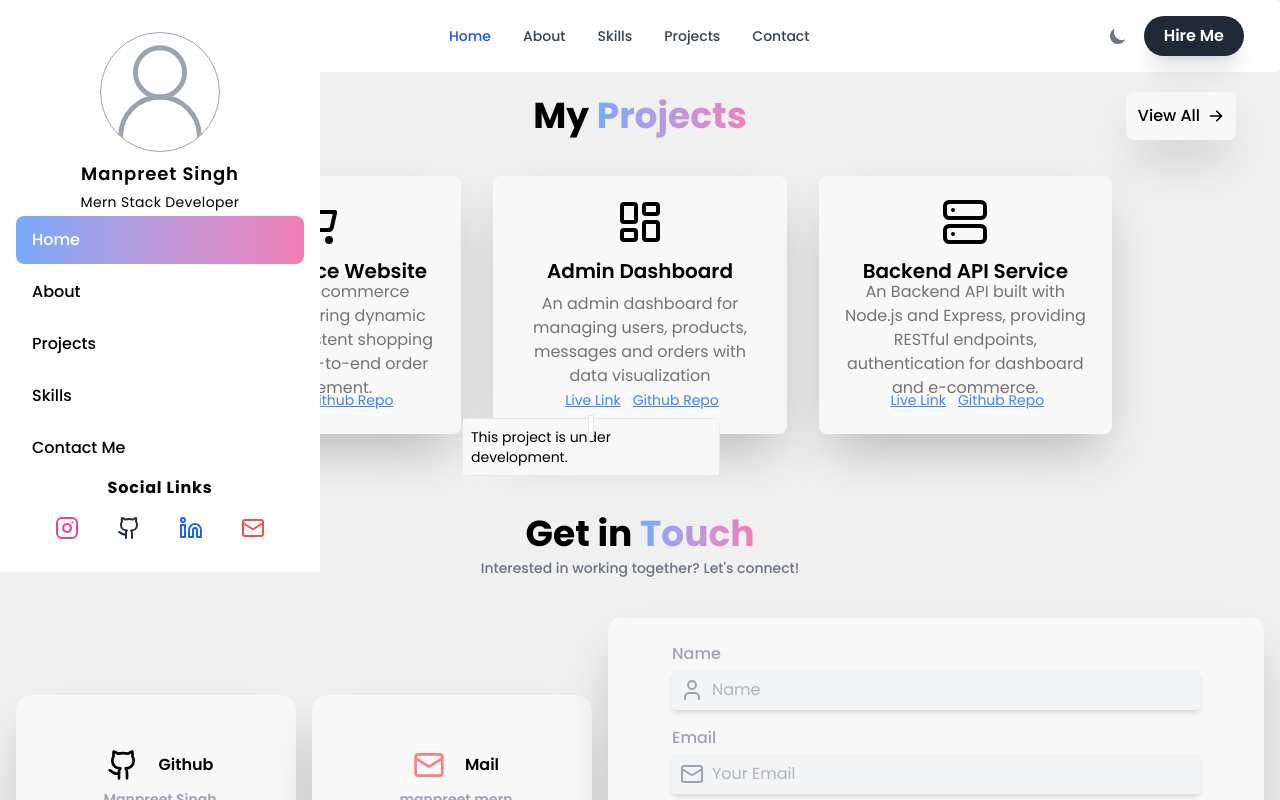
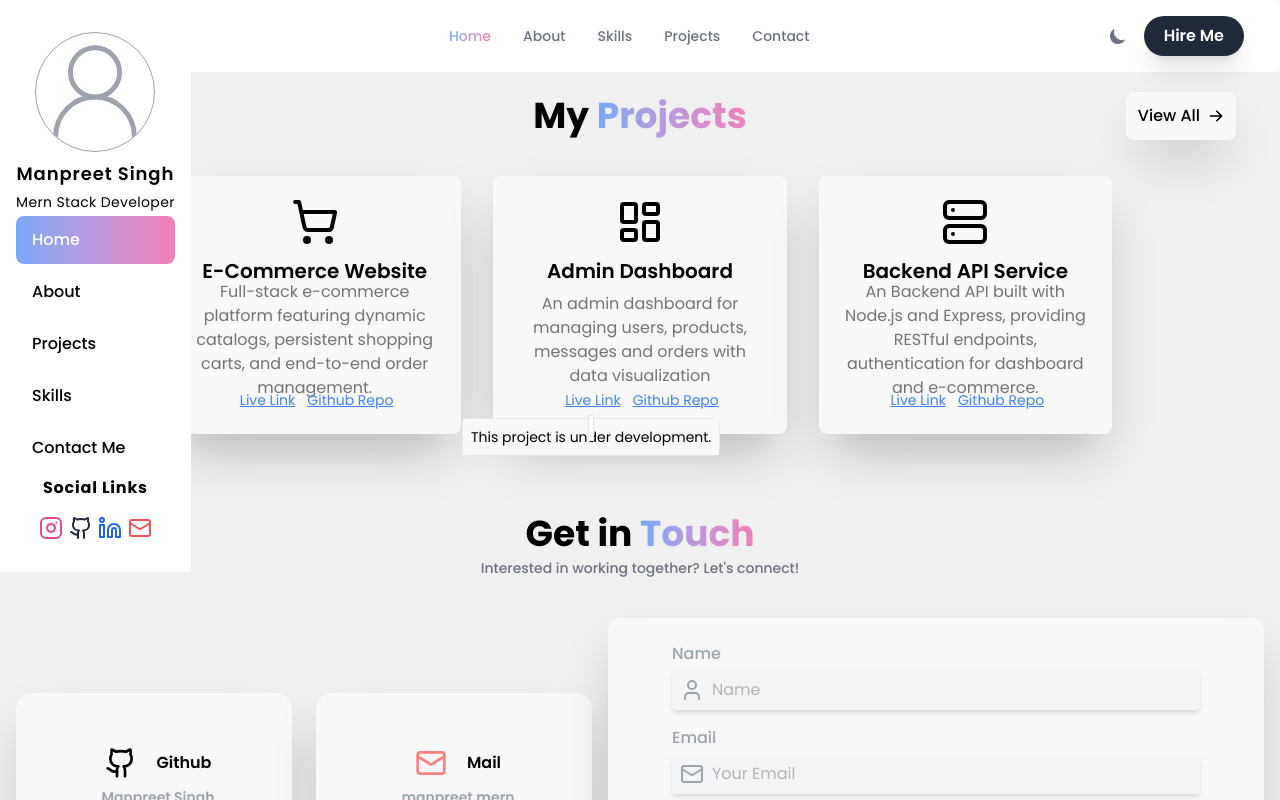
Before and after one commit to Manpreet055/portfolio, a React (Vite) app: page / in a window 1280 px wide. Both pictures are taken after a click on the button "Live Link". Shown: the part 2092-2892 px from the top of the page. Built offline with nearby package versions, Linux system fonts and the light colour scheme; no server answers.

Commit message:
feat :  Enhance UI/UX with Theming and Interactivity feat :  Navbar Active Link Highlighting on Scroll ux : cursor-pointer added to interactive elements style : Adjusted Spacing and Layout for Better Visual Appeal

```diff
--- a/src/layout/contact/ContactCard.jsx
+++ b/src/layout/contact/ContactCard.jsx
@@ -5,7 +5,7 @@
   return (
     <motion.li
       variants={item}
-      className="flex flex-col h-40 theme justify-center shadow-effect transitions p-6 rounded-2xl  w-full items-center"
+      className="flex cursor-pointer flex-col h-40 theme justify-center shadow-effect transitions p-6 rounded-2xl  w-full items-center"
     >
       <span className="flex items-center gap-3 font-semibold">
         {" "}
--- a/src/layout/contact/ContactDetails.jsx
+++ b/src/layout/contact/ContactDetails.jsx
@@ -10,7 +10,7 @@
       initial="hidden"
       whileInView="visible"
       exit="hidden"
-      className="grid grid-cols-2 gap-6 sm:gap-4 grid-rows-2  max-w-4xl  justify-evenly items-center w-full lg:max-w-xl lg:max-h-120 lg:min-h-90 "
+      className="grid grid-cols-2 gap-6  grid-rows-2  max-w-4xl  justify-evenly items-center w-full lg:max-w-xl lg:max-h-120 lg:min-h-90 "
     >
       <ContactCard
         Icon={Github}
--- a/src/layout/contact/ContactForm.jsx
+++ b/src/layout/contact/ContactForm.jsx
@@ -27,7 +27,7 @@
       whileInView={{ x: 0 }}
       exit={{ x: -50 }}
       transition={{ duration: 0.3 }}
-      className="shadow-effect theme  dark:text-neutral-300 text-neutral-500  transitions max-w-4xl w-full mt-4   rounded-xl"
+      className="shadow-effect theme cursor-pointer dark:text-neutral-300 text-neutral-500  transitions max-w-4xl w-full mt-4   rounded-xl"
     >
       <form
         onSubmit={handleSubmit(onSubmit)}
@@ -114,7 +114,7 @@
           <button
             disabled={loading}
             type="submit"
-            className="primary-bg-gradient rounded-3xl mt-2 font-medium px-10 p-3 text-sm sm:text-base text-white transitions hover:scale-105"
+            className="primary-bg-gradient cursor-pointer rounded-3xl mt-2 font-medium px-10 p-3 text-sm sm:text-base text-white transitions hover:scale-105"
           >
             {loading ? (
               <span className="flex items-center gap-2">
--- a/src/layout/navigation/Navbar.jsx
+++ b/src/layout/navigation/Navbar.jsx
@@ -1,5 +1,4 @@
 import {
-  Button,
   Navbar,
   NavbarBrand,
   NavbarCollapse,
@@ -8,8 +7,35 @@
 import { DarkThemeToggle } from "flowbite-react";
 import { navbarTheme } from "../../utils/customFlowbiteThemes";
 import SideBar from "./Sidebar";
+import { useState, useEffect } from "react";
 
 const NavbarComponent = () => {
+  const [activeSection, setActiveSection] = useState("hero");
+
+  useEffect(() => {
+    const handleScroll = () => {
+      const sections = ["hero", "about", "techstack", "projects", "contact"];
+      const scrollPosition = window.scrollY + 100;
+
+      for (const section of sections) {
+        const element = document.getElementById(section);
+        if (element) {
+          const { offsetTop, offsetHeight } = element;
+          if (
+            scrollPosition >= offsetTop &&
+            scrollPosition < offsetTop + offsetHeight
+          ) {
+            setActiveSection(section);
+            break;
+          }
+        }
+      }
+    };
+
+    window.addEventListener("scroll", handleScroll);
+    return () => window.removeEventListener("scroll", handleScroll);
+  }, []);
+
   return (
     <Navbar fluid rounded theme={navbarTheme}>
       <NavbarBrand href="#">
@@ -18,7 +44,7 @@
         </span>
       </NavbarBrand>
       <div className="flex items-center gap-2 md:gap-4 md:order-2">
-        <DarkThemeToggle />
+        <DarkThemeToggle className="cursor-pointer" />
         <a
           href="mailto:manpreet.mern@gmail.com"
           className="theme-alt text-theme-alt py-2 font-semibold hover:shadow-md shadow-xl transitions px-5 rounded-full hidden md:block whitespace-nowrap"
@@ -28,13 +54,21 @@
         <SideBar />
       </div>
       <NavbarCollapse>
-        <NavbarLink href="#hero" active>
+        <NavbarLink href="#hero" active={activeSection === "hero"}>
           Home
         </NavbarLink>
-        <NavbarLink href="#about">About</NavbarLink>
-        <NavbarLink href="#techstack">Skills</NavbarLink>
-        <NavbarLink href="#projects">Projects</NavbarLink>
-        <NavbarLink href="#contact">Contact</NavbarLink>
+        <NavbarLink href="#about" active={activeSection === "about"}>
+          About
+        </NavbarLink>
+        <NavbarLink href="#techstack" active={activeSection === "techstack"}>
+          Skills
+        </NavbarLink>
+        <NavbarLink href="#projects" active={activeSection === "projects"}>
+          Projects
+        </NavbarLink>
+        <NavbarLink href="#contact" active={activeSection === "contact"}>
+          Contact
+        </NavbarLink>
       </NavbarCollapse>
     </Navbar>
   );
--- a/src/sections/Contact.jsx
+++ b/src/sections/Contact.jsx
@@ -5,7 +5,7 @@
   return (
     <section
       id="contact"
-      className=" px-4 flex-col justify-center items-center"
+      className=" px-4 flex-col mt-10 py-10 justify-center items-center"
     >
       <h2 className="text-4xl w-full font-bold text-center ">
         Get in <span className="primary-text-bg-gradient">Touch</span>
--- a/src/sections/HeroSection.jsx
+++ b/src/sections/HeroSection.jsx
@@ -7,7 +7,7 @@
   const keywords = ["Secure", "Responsive", "Scalable", "Dynamic"];
   return (
     <section className="px-3 sm:px-3" id="hero">
-      <div className="lg:mx-16 mt-2 shadow-effect transitions sm:mt-6 overflow-hidden rounded-3xl relative flex items-start min-h-150vh px-4 sm:px-6 xl:px-32 py-8 sm:py-16 bg-gray-100 theme">
+      <div className="lg:mx-16 mt-2 shadow-effect cursor-pointer transitions sm:mt-6 overflow-hidden rounded-3xl relative flex items-start min-h-150vh px-4 sm:px-6 xl:px-32 py-8 sm:py-16 bg-gray-100 theme">
         <div className="p-1 sm:p-4 max-w-2xl gap-6 h-full flex flex-col items-start justify-center">
           <h1 className="text-lg sm:text-xl font-semibold ">
             Mern stack developer
--- a/src/sections/Projects.jsx
+++ b/src/sections/Projects.jsx
@@ -10,7 +10,7 @@
   const displayedProjects = showAll ? projects : projects.slice(0, 3);
   return (
     <section
-      className=" sm:px-6 mt-5 sm:mt-10 mb-10 w-full flex  md:px-10 flex-col justify-center"
+      className=" sm:px-6 mt-5 sm:mt-10  w-full flex  md:px-10 flex-col justify-center"
       id="projects"
     >
       <div className="flex relative w-full px-4 sm:px-0  mt-10 items-center justify-between">
@@ -24,7 +24,7 @@
           My <span className="primary-text-bg-gradient">Projects</span>
         </motion.h1>
         <button
-          className="absolute right-1  shadow-effect text-xs sm:text-base p-3 transitions rounded-lg theme text-nowrap font-medium group flex items-center gap-2"
+          className="absolute right-1 cursor-pointer   shadow-effect text-xs sm:text-base p-3 transitions rounded-lg theme text-nowrap font-medium group flex items-center gap-2"
           onClick={() => setShowAll(!showAll)}
         >
           {showAll ? "Show Less" : "View All"}{" "}
@@ -34,7 +34,7 @@
           />{" "}
         </button>
       </div>
-      <div className="px-4 sm:px-8 xl:px-32 py-8 sm:py-10">
+      <div className="px-4 sm:px-8 xl:px-32 pt-8 sm:pt-10">
         <motion.ul
           initial="hidden"
           whileInView="visible"
--- a/src/ui/CoreSkillsCard.jsx
+++ b/src/ui/CoreSkillsCard.jsx
@@ -2,7 +2,7 @@
 
 const CoreSkillsCard = ({ Icon, title, desc }) => {
   return (
-    <div className="p-4 theme shadow-effect transitions  min-h-50 rounded-lg   w-80 my-4">
+    <div className="p-4 grow cursor-pointer theme shadow-effect transitions  min-h-50 rounded-lg   w-95 my-4">
       <Icon className="mb-2 primary-bg-gradient rounded-full p-2" size={46} />
       <h2 className="text-xl font-semibold mb-2">{title}</h2>
       <p className="text-sm  dark:text-neutral-300 text-neutral-500 ">{desc}</p>
--- a/src/ui/ProjectCard.jsx
+++ b/src/ui/ProjectCard.jsx
@@ -12,7 +12,7 @@
     popover = false,
   } = project;
   return (
-    <div className="bg-gray-100  grid grid-rows-[60px_30px_80px_10px] sm:grid-rows-[60px_30px_100px_1fr] place-items-center  theme rounded-lg p-6 shadow-effect transitions">
+    <div className="bg-gray-100 cursor-pointer grid grid-rows-[60px_30px_80px_10px] sm:grid-rows-[60px_30px_100px_1fr] place-items-center  theme rounded-lg p-6 shadow-effect transitions">
       <Icon className="mx-auto mb-4 text-theme" size={48} />
       <h3 className="text-xl font-semibold mb-2 text-center">{projectName}</h3>
       <p className="max-w-sm mx-auto text-sm md:text-base  dark:text-neutral-300 text-neutral-500 text-center">
@@ -25,18 +25,20 @@
             content={
               <div className="w-64 text-sm theme">
                 <div className="p-2">
-                  <p>This project is under development.</p>
+                  <p className="text-nowrap">
+                    This project is under development.
+                  </p>
                 </div>
               </div>
             }
           >
-            <button className="text-blue-500 text-sm text-nowrap pl-1 hover:text-blue-600 transitions underline">
+            <button className="text-blue-500 cursor-pointer text-sm text-nowrap pl-1 hover:text-blue-600 transitions underline">
               Live Link
             </button>
           </Popover>
         ) : (
           <a
-            className="text-blue-500 text-sm text-nowrap pl-1 hover:text-blue-600 transitions underline"
+            className="text-blue-500 cursor-pointer text-sm text-nowrap pl-1 hover:text-blue-600 transitions underline"
             href={liveLink}
             target="_blank"
             rel="noopener noreferrer"
@@ -52,18 +54,20 @@
             content={
               <div className="w-64 text-sm theme">
                 <div className="p-2">
-                  <p>This project is under development.</p>
+                  <p className="text-nowrap">
+                    This project is under development.
+                  </p>
                 </div>
               </div>
             }
           >
-            <button className="text-blue-500 text-sm text-nowrap pl-1 hover:text-blue-600 transitions underline">
+            <button className="text-blue-500 cursor-pointer text-sm text-nowrap pl-1 hover:text-blue-600 transitions underline">
               Github Repo
             </button>
           </Popover>
         ) : (
           <a
-            className="text-blue-500 text-sm text-nowrap pl-1 hover:text-blue-600 transitions underline"
+            className="text-blue-500 cursor-pointer text-sm text-nowrap pl-1 hover:text-blue-600 transitions underline"
             href={githubRepo}
             target="_blank"
             rel="noopener noreferrer"
--- a/src/ui/RenderSkills.jsx
+++ b/src/ui/RenderSkills.jsx
@@ -2,7 +2,7 @@
 import { motion } from "framer-motion";
 const RenderSkills = ({ skills, title }) => {
   return (
-    <ul className="flex flex-wrap mt-4 gap-1 max-w-md justify-evenly gap-y-4">
+    <ul className="flex cursor-pointer flex-wrap mt-4 gap-1 max-w-md justify-evenly gap-y-4">
       <li className="w-full text-theme text-center font-semibold text-xl">
         {title}
       </li>
@@ -13,7 +13,7 @@
           transition={{ duration: 0.3 }}
           exit={{ x: -50 }}
           key={skill}
-          className=" grid  h-15 w-fit px-5  dark:text-neutral-300 text-neutral-500  whitespace-nowrap place-items-center  bg-gray-100 theme rounded-lg sm:text-base text-sm shadow-effect uppercase tracking-wider hover:border-purple-500    transitions"
+          className=" grid  h-15 w-fit px-5 font-semibold   dark:text-neutral-300 text-neutral-500  whitespace-nowrap place-items-center  bg-gray-100 theme rounded-lg sm:text-base text-sm shadow-effect uppercase tracking-wider hover:border-purple-500    transitions"
         >
           {skill}
         </motion.li>
--- a/src/utils/customFlowbiteThemes.js
+++ b/src/utils/customFlowbiteThemes.js
@@ -30,10 +30,10 @@
     },
   },
   link: {
-    base: "block py-2 pl-3 pr-4 md:p-0",
+    base: "block py-2 pl-3 pr-4 transitions md:p-0",
     active: {
-      on: "bg-primary-700 text-white md:bg-transparent md:text-primary-700 dark:text-white",
-      off: "border-b border-gray-100 text-gray-700 hover:bg-gray-50 md:border-0 md:hover:bg-transparent md:hover:text-primary-700 dark:border-gray-700 dark:text-gray-400 dark:hover:bg-gray-700 dark:hover:text-white md:dark:hover:bg-transparent md:dark:hover:text-white",
+      on: "primary-text-bg-gradient  md:bg-transparent ",
+      off: "border-b border-gray-100 text-gray-500 hover:bg-gray-50 md:border-0 md:hover:bg-transparent md:hover:text-black dark:border-gray-700 dark:text-gray-400 dark:hover:bg-gray-700 dark:hover:text-white md:dark:hover:bg-transparent md:dark:hover:text-white",
     },
     disabled: {
       on: "text-gray-400 hover:cursor-not-allowed dark:text-gray-600",
```
